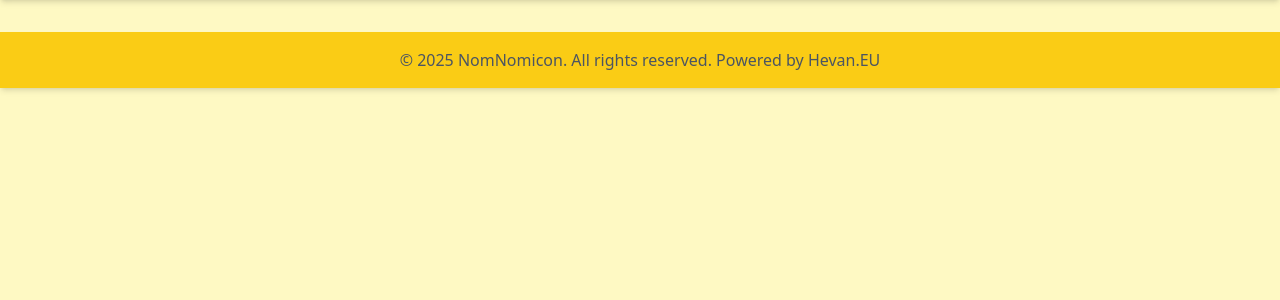
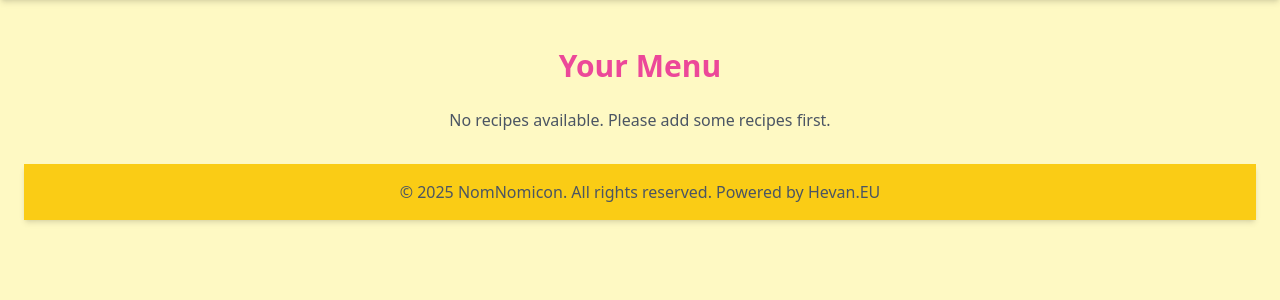
Before and after one commit to NickHemerycke/NomNomicon, a Flask app: page /menu in a window 1280 px wide. Shown: the part 60-360 px from the top of the page. Run offline with Flask 3, Linux system fonts and the light colour scheme; data that the repository does not hold is empty; some libraries are stand-ins or nearby versions.

Commit message:
slowly but surely

```diff
--- a/app.py
+++ b/app.py
@@ -38,7 +38,8 @@ def list():
 
 @app.route('/menu')
 def menu():
-    return render_template("menu.html")
+    recipes = Recipe.query.all()
+    return render_template("menu.html", recipes=recipes)
 
 @app.route('/submit-recipe', methods=['POST'])
 def submit_recipe():
--- a/requirements.txt
+++ b/requirements.txt
@@ -4,3 +4,4 @@ psycopg2-binary
 gunicorn
 python-dotenv
 Flask-Migrate
+Flask-Login
--- a/templates/menu.html
+++ b/templates/menu.html
@@ -1 +1,26 @@
 {% extends "base.html"%}
+
+
+{% block content %}
+<div class="container mx-auto px-6 py-12">
+    <h1 class="text-3xl font-bold mb-6 text-center text-pink-500">Your Menu</h1>
+
+    {% if recipes %}
+        <div class="grid grid-cols-1 md:grid-cols-2 lg:grid-cols-3 gap-6">
+            {% for recipe in recipes %}
+                <div class="bg-pink-500 rounded-lg shadow-md p-6">
+                    <h2 class="text-xl font-semibold mb-2 text-indigo-600">{{ recipe.name }}</h2>
+                    <p class="text-white mb-4"><strong>Category:</strong> {{ recipe.type }}</p>
+                    <p class="text-white mb-4"><strong>Ingredients/Tags:</strong> {{ recipe.ingredients }}</p>
+                    <form action="/add-to-menu" method="POST">
+                        <input type="hidden" name="recipe_id" value="{{ recipe.id }}">
+                        <button type="submit" class="bg-white text-black px-4 py-2 rounded hover:bg-indigo-700 transition">Add to Menu</button>
+                    </form>
+                </div>
+            {% endfor %}
+        </div>
+    {% else %}
+        <p class="text-center text-gray-600">No recipes available. Please add some recipes first.</p>
+    {% endif %}
+
+{% endblock %}
```
